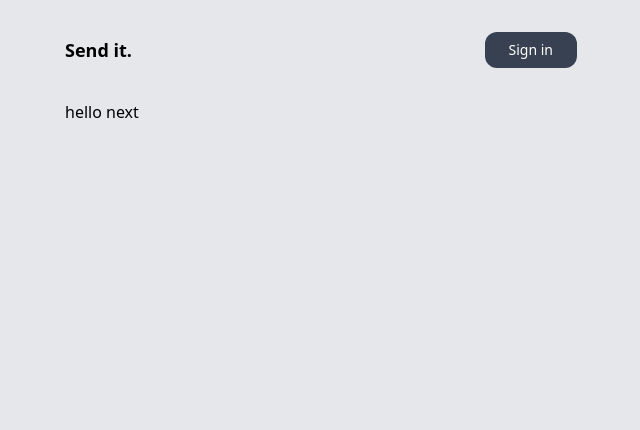
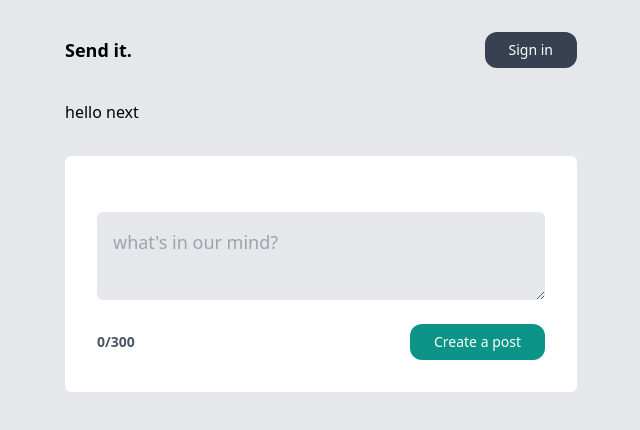
Before and after one commit to Andhika-GIT/post-it, a Next.js app: page / in a window 1280 px wide. Shown: the top 430 px of the page, without its empty margins (319-959 px from the left). Built offline with nearby package versions, Linux system fonts and the light colour scheme; no server answers.

Commit message:
CreatePost.tsx setup the component for input and create post

```diff
--- /dev/null
+++ b/app/components/CreatePost.tsx
@@ -0,0 +1,25 @@
+'use client';
+
+import { useState } from 'react';
+
+import { title } from 'process';
+
+const CreatePost = () => {
+  const [title, setTitle] = useState('');
+  const [isDisabled, setIsDisabled] = useState(false);
+  return (
+    <form className="bg-white my-8 p-8 rounded-md">
+      <div className="flex flex-col my-4">
+        <textarea onChange={(e) => setTitle(e.target.value)} name="title" value={title} placeholder="what's in our mind?" className="p-4 text-lg rounded-md my-2 bg-gray-200 "></textarea>
+      </div>
+      <div className="flex items-center justify-between gap-2">
+        <p className={`font-bold text-sm ${title.length > 300 ? 'text-red-700' : 'text-gray-600'}`}>{`${title.length}/300`}</p>
+        <button disabled={isDisabled} className="text-sm bg-teal-600 text-white py-2 px-6 rounded-xl disabled:opacity-25" type="submit">
+          Create a post
+        </button>
+      </div>
+    </form>
+  );
+};
+
+export default CreatePost;
--- a/app/page.tsx
+++ b/app/page.tsx
@@ -1,7 +1,11 @@
+'use client';
+import AddPost from './components/CreatePost';
+
 export default function Home() {
   return (
     <main>
       <h1>hello next</h1>
+      <AddPost />
     </main>
   );
 }
```
